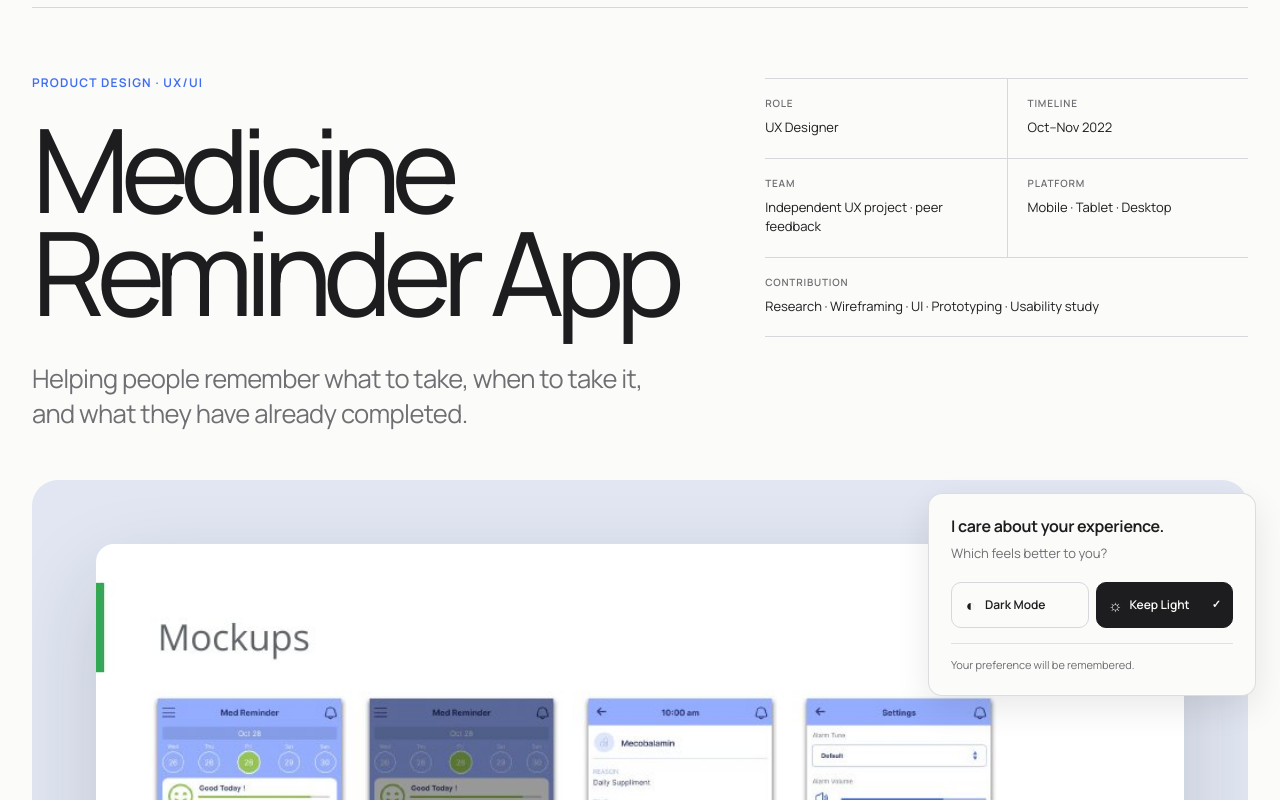
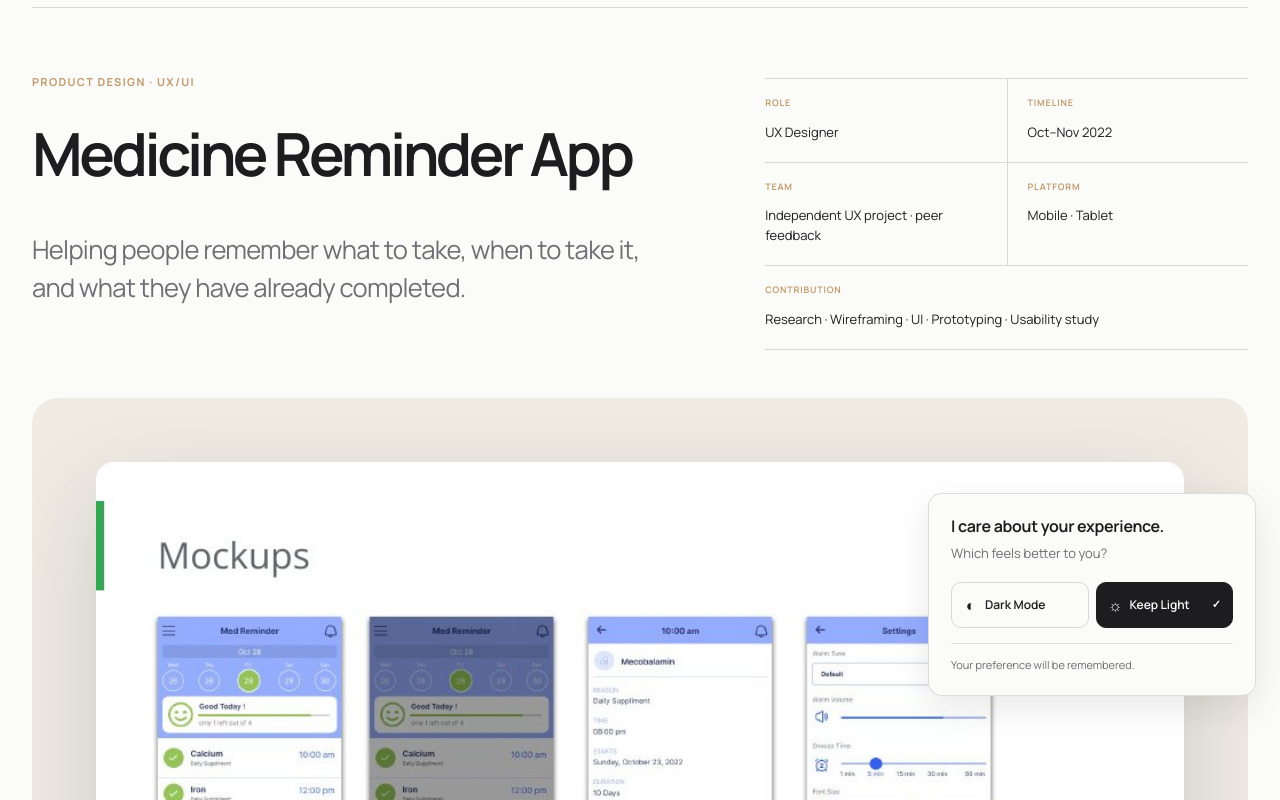
Before and after one commit to aamirsofficials/portfolio, a Next.js app: page /work/medicine-reminder in a window 1280 px wide. Shown: the part 80-880 px from the top of the page. Built offline with nearby package versions, Linux system fonts and the light colour scheme.

Commit message:
update work

```diff
--- a/app/components/RemoteReadinessSection.tsx
+++ b/app/components/RemoteReadinessSection.tsx
@@ -59,7 +59,7 @@ export function RemoteReadinessSection() {
       <div className="section-shell">
         <div className="remote-readiness-heading">
           <span className="eyebrow">Remote ready</span>
-          <h2 id="remote-readiness-title">Why I&apos;m suited for Remote / Hybrid mode<span className="accent-dot">.</span></h2>
+        <h2 id="remote-readiness-title">Built to Collaborate, Wherever the Team Works<span className="accent-dot">.</span></h2>
           <p>I have the right environment, tools, and setup to deliver high-quality work consistently—no matter where I work from.</p>
         </div>
         <div className="remote-readiness-grid">
--- a/app/components/case-study/CaseStudyTemplate.tsx
+++ b/app/components/case-study/CaseStudyTemplate.tsx
@@ -25,11 +25,17 @@ function Visual({ visual, className = "" }: { visual: CaseStudyVisual; className
 }
 
 export default function CaseStudyTemplate({ project }: { project: CaseStudy }) {
-  const caseStyle = { "--case-accent": project.accent } as CSSProperties;
   const isMedicineReminder = project.slug === "medicine-reminder";
+  const caseStyle = {
+    "--case-accent": isMedicineReminder ? "var(--accent)" : project.accent,
+  } as CSSProperties;
 
   return (
-    <main className="case-study-page" id="top" style={caseStyle}>
+    <main
+      className={`case-study-page${isMedicineReminder ? " medicine-reminder-case-study" : ""}`}
+      id="top"
+      style={caseStyle}
+    >
       <header className="cs-nav">
         <Link className="cs-brand" href="/" aria-label="Aamir Khan portfolio home">
           <span><Image className="brand-logo-light" src="/logo-icon-black.svg" alt="" width={30} height={30} /><Image className="brand-logo-dark" src="/logo-icon-white.svg" alt="" width={30} height={30} /></span>
--- a/app/data/case-studies.ts
+++ b/app/data/case-studies.ts
@@ -116,7 +116,7 @@ export const caseStudies: Record<string, CaseStudy> = {
       { label: "Role", value: "UX Designer" },
       { label: "Timeline", value: "Oct–Nov 2022" },
       { label: "Team", value: "Independent UX project · peer feedback" },
-      { label: "Platform", value: "Mobile · Tablet · Desktop" },
+      { label: "Platform", value: "Mobile · Tablet" },
       { label: "Contribution", value: "Research · Wireframing · UI · Prototyping · Usability study" },
     ],
     answers: [
--- a/app/globals.css
+++ b/app/globals.css
@@ -157,6 +157,44 @@ html.theme-transitioning *, html.theme-transitioning *::before, html.theme-trans
 .projects { display: flex; gap: 34px; padding: 0 max(32px, calc((100vw - 1240px) / 2)) 26px; overflow-x: auto; scroll-padding-inline: max(32px, calc((100vw - 1240px) / 2)); scroll-snap-type: x mandatory; overscroll-behavior-inline: contain; scrollbar-width: none; transition: opacity .18s ease, transform .18s ease, filter .18s ease; }
 .projects.is-changing { opacity: 0; transform: translateY(10px); filter: blur(2px); }
 .projects::-webkit-scrollbar { display: none; }
+
+.marketing-projects {
+  min-height: 360px;
+  align-items: center;
+  justify-content: center;
+  overflow: visible;
+  scroll-snap-type: none;
+}
+
+.marketing-coming-soon {
+  flex: 0 1 600px;
+  width: min(600px, calc(100vw - 64px));
+  min-height: 280px;
+  padding: 48px;
+  display: grid;
+  place-content: center;
+  gap: 10px;
+  border-radius: 22px;
+  background: var(--project-card);
+  box-shadow: 0 24px 70px var(--project-shadow);
+  text-align: center;
+}
+
+.marketing-coming-soon h3 {
+  margin: 0;
+  color: var(--accent);
+  font-size: clamp(40px, 5vw, 62px);
+  font-weight: 650;
+  line-height: 1;
+  letter-spacing: -.05em;
+}
+
+.marketing-coming-soon p {
+  margin: 0;
+  color: var(--project-muted);
+  font-size: 17px;
+  line-height: 1.5;
+}
 .project { flex: 0 0 min(1240px, calc(100vw - 64px)); width: min(1240px, calc(100vw - 64px)); display: flex; overflow: hidden; scroll-snap-align: center; animation: lineup-card-enter .56s cubic-bezier(.22,1,.36,1) both; }
 .project:nth-child(2) { animation-delay: 45ms; }
 .project:nth-child(3) { animation-delay: 90ms; }
--- a/app/page.tsx
+++ b/app/page.tsx
@@ -449,8 +449,13 @@ export default function Home() {
             ))}
           </div>
         </div>
-        <div className={`projects ${displayedProjectTab === "Logos" ? "logo-projects" : ""} ${projectsChanging ? "is-changing" : ""}`} key={displayedProjectTab} id="project-panel" role="tabpanel" aria-labelledby={`project-tab-${activeProjectTab.toLowerCase().replace(/[^a-z]+/g, "-")}`} ref={projectsRef} tabIndex={0}>
-          {displayedProjectTab === "Logos" ? logos.map((logo, index) => logo.detailImage ? (
+        <div className={`projects ${displayedProjectTab === "Logos" ? "logo-projects" : ""} ${displayedProjectTab === "Marketing" ? "marketing-projects" : ""} ${projectsChanging ? "is-changing" : ""}`} key={displayedProjectTab} id="project-panel" role="tabpanel" aria-labelledby={`project-tab-${activeProjectTab.toLowerCase().replace(/[^a-z]+/g, "-")}`} ref={projectsRef} tabIndex={0}>
+          {displayedProjectTab === "Marketing" ? (
+            <article className="marketing-coming-soon reveal">
+              <h3>Coming Soon.</h3>
+              <p>More work is on the way.</p>
+            </article>
+          ) : displayedProjectTab === "Logos" ? logos.map((logo, index) => logo.detailImage ? (
             <button className="logo-card logo-card-button reveal" type="button" key={logo.name} aria-label={`View ${logo.name} logo details`} style={{ animationDelay: `${Math.min(index, 5) * 45}ms` }} onClick={() => setSelectedLogo(logo)}>
               <div className="logo-image-frame">
                 <img src={logo.src} alt={`${logo.name} logo`} className="logo-image" draggable={false} />
@@ -494,10 +499,12 @@ export default function Home() {
             </article>
           ))}
         </div>
-        <div className="project-controls section-shell" aria-label="Project carousel controls">
-          <button type="button" onClick={() => scrollProjects(-1)} aria-label="Previous project" disabled={visibleItemCount < 2}>←</button>
-          <button type="button" onClick={() => scrollProjects(1)} aria-label="Next project" disabled={visibleItemCount < 2}>→</button>
-        </div>
+        {displayedProjectTab !== "Marketing" && (
+          <div className="project-controls section-shell" aria-label="Project carousel controls">
+            <button type="button" onClick={() => scrollProjects(-1)} aria-label="Previous project" disabled={visibleItemCount < 2}>←</button>
+            <button type="button" onClick={() => scrollProjects(1)} aria-label="Next project" disabled={visibleItemCount < 2}>→</button>
+          </div>
+        )}
       </section>
 
       {selectedLogo?.detailImage && (
--- a/app/work/[slug]/case-study.css
+++ b/app/work/[slug]/case-study.css
@@ -266,3 +266,45 @@
 @media (prefers-reduced-motion: reduce) {
   .case-study-page *, .case-study-page *::before, .case-study-page *::after { animation: none !important; scroll-behavior: auto !important; transition-duration: .01ms !important; }
 }
+
+/* Match the medicine reminder hero typography and color treatment to the
+   car rental case study without changing the shared case-study layout. */
+.medicine-reminder-case-study .cs-kicker {
+  color: var(--case-accent);
+  font-size: 11px;
+  font-weight: 700;
+  letter-spacing: 0.12em;
+}
+
+.medicine-reminder-case-study .cs-hero h1 {
+  max-width: 650px;
+  margin-top: 34px;
+  color: var(--ink);
+  font-size: clamp(44px, 4.65vw, 60px);
+  font-weight: 650;
+  line-height: 0.99;
+  letter-spacing: -0.058em;
+}
+
+.medicine-reminder-case-study .cs-proposition {
+  max-width: 660px;
+  margin-top: 48px;
+  color: var(--muted);
+  font-size: clamp(19px, 2vw, 28px);
+  line-height: 1.48;
+  letter-spacing: -0.027em;
+}
+
+.medicine-reminder-case-study .cs-meta dt {
+  color: var(--case-accent);
+  font-size: 9px;
+  font-weight: 650;
+  letter-spacing: 0.09em;
+}
+
+.medicine-reminder-case-study .cs-meta dd {
+  margin-top: 12px;
+  color: var(--ink);
+  font-size: 13px;
+  line-height: 1.55;
+}
```
Also changed, not shown: public/images/branding/recrugo/recrugo-logo.png (added).
